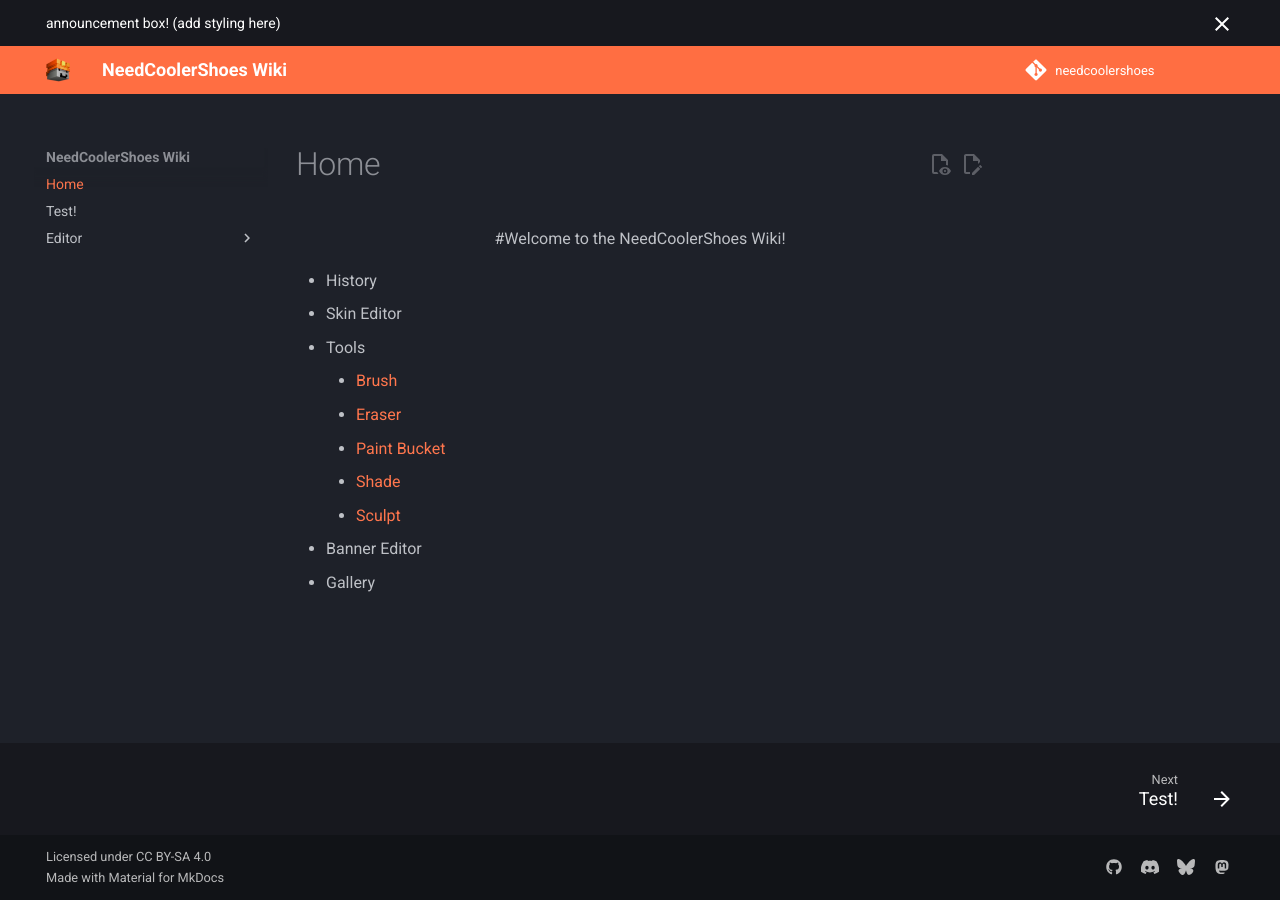
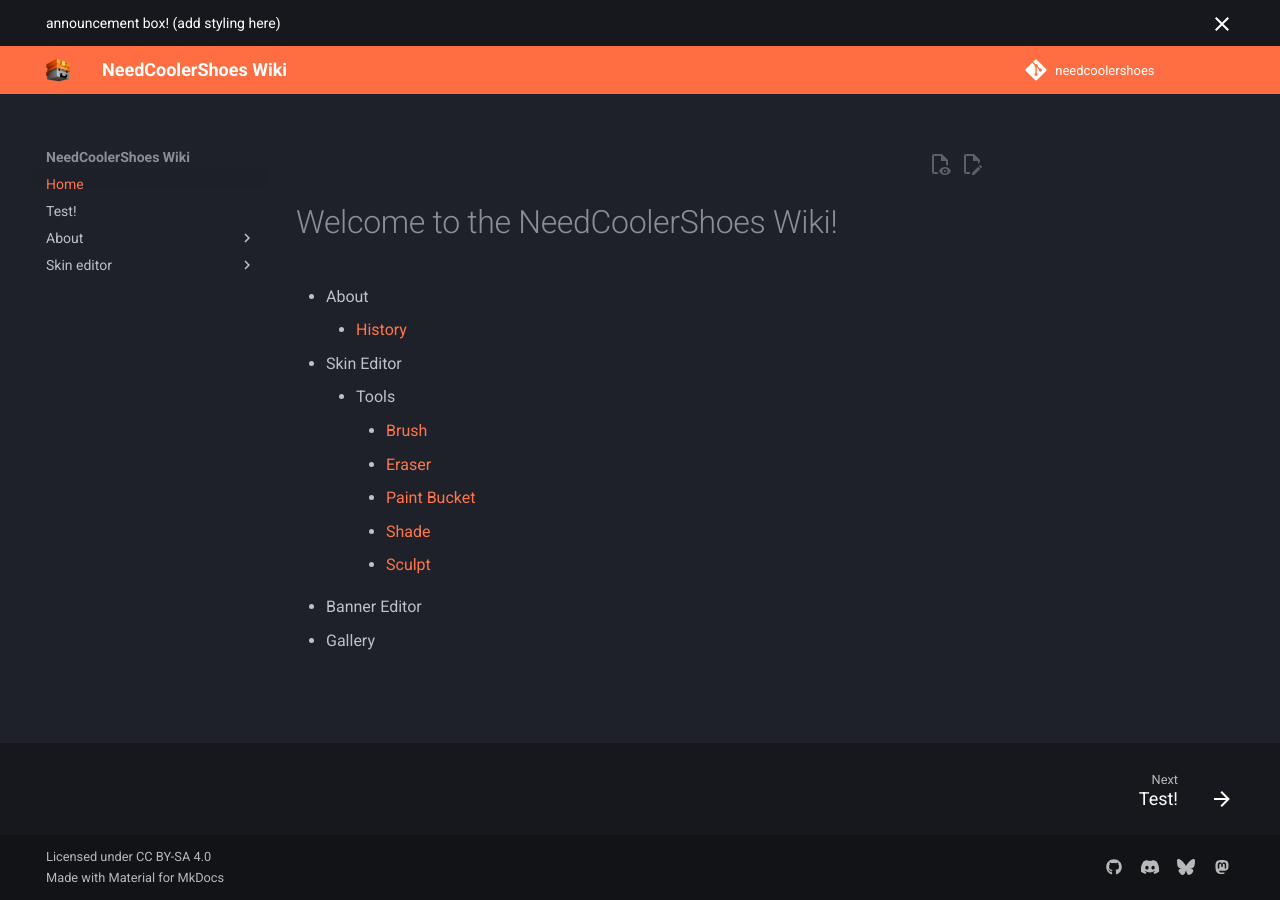
Before and after one commit to NeedCoolerShoes/wiki, an MkDocs documentation site: the page built from docs/index.md, in a window 1280 px wide. Built offline with MkDocs 1.6.1 and Material for MkDocs 9.7.7, drawn with Linux system fonts in a browser that asks for light colours; plug-ins that fetch from the network failed and are left out; comment, search, counter and statistics services are not loaded.

Commit message:
General Overhaul + Added Site History

```diff
--- a/docs/index.md
+++ b/docs/index.md
@@ -1,14 +1,15 @@
-<center>
-#Welcome to the NeedCoolerShoes Wiki!
-</center>
+<br>
 
-- History
+# Welcome to the NeedCoolerShoes Wiki!
+
+- About
+    - [History](about/history.md)
 - Skin Editor
-  - Tools
-    - [Brush](editor/tools/Brush.md)
-    - [Eraser](editor/tools/Eraser.md)
-    - [Paint Bucket](editor/tools/Paint%20Bucket.md)
-    - [Shade](editor/tools/Shade.md)
-    - [Sculpt](editor/tools/Sculpt.md)
+    - Tools
+        - [Brush](skin_editor/tools/brush.md)
+        - [Eraser](skin_editor/tools/eraser.md)
+        - [Paint Bucket](skin_editor/tools/paint_bucket.md)
+        - [Shade](skin_editor/tools/shade.md)
+        - [Sculpt](skin_editor/tools/sculpt.md)
 - Banner Editor
 - Gallery
```
Also changed, not shown: docs/about/history.md (added, +16 -0 lines), docs/assets/favicon.ico, docs/skin_editor/tools/brush.md (renamed from docs/editor/tools/Brush.md), docs/skin_editor/tools/eraser.md (renamed from docs/editor/tools/Eraser.md), docs/skin_editor/tools/paint_bucket.md (renamed from docs/editor/tools/Paint Bucket.md), docs/skin_editor/tools/sculpt.md (renamed from docs/editor/tools/Sculpt.md), docs/skin_editor/tools/shade.md (renamed from docs/editor/tools/Shade.md).
